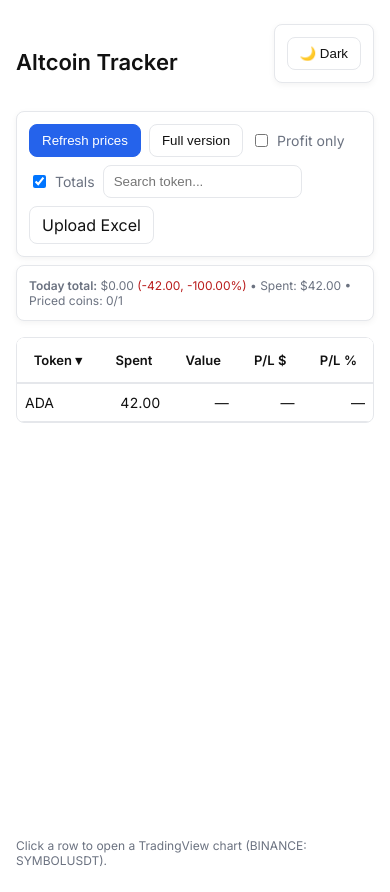
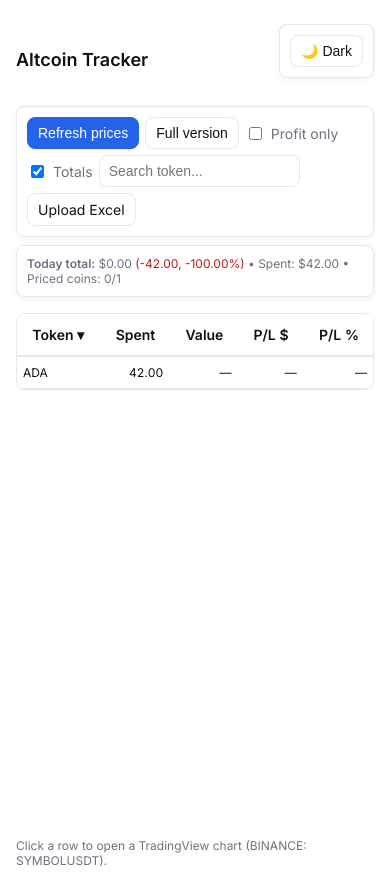
Before and after one commit to mkozienko/AltcoinTracker3, a Next.js app: page / in a window 390 px wide. Built offline with nearby package versions, Linux system fonts and the light colour scheme; no server answers.

Commit message:
Update styles.css

```diff
--- a/public/styles.css
+++ b/public/styles.css
@@ -246,3 +246,34 @@ footer {
   top: 0;
   z-index: 10;
 }
+@media (max-width: 768px) {
+  thead th,
+  tbody td {
+    padding: 8px 6px;
+    font-size: 12px;
+  }
+
+  .num {
+    font-size: 12px;
+  }
+
+  h1 {
+    font-size: 18px;
+  }
+
+  .controls {
+    padding: 10px;
+    gap: 6px;
+  }
+
+  .btn {
+    padding: 7px 10px;
+    font-size: 14px;
+  }
+
+  input[type="text"],
+  input[type="number"] {
+    padding: 7px 9px;
+    font-size: 14px;
+  }
+}
```
